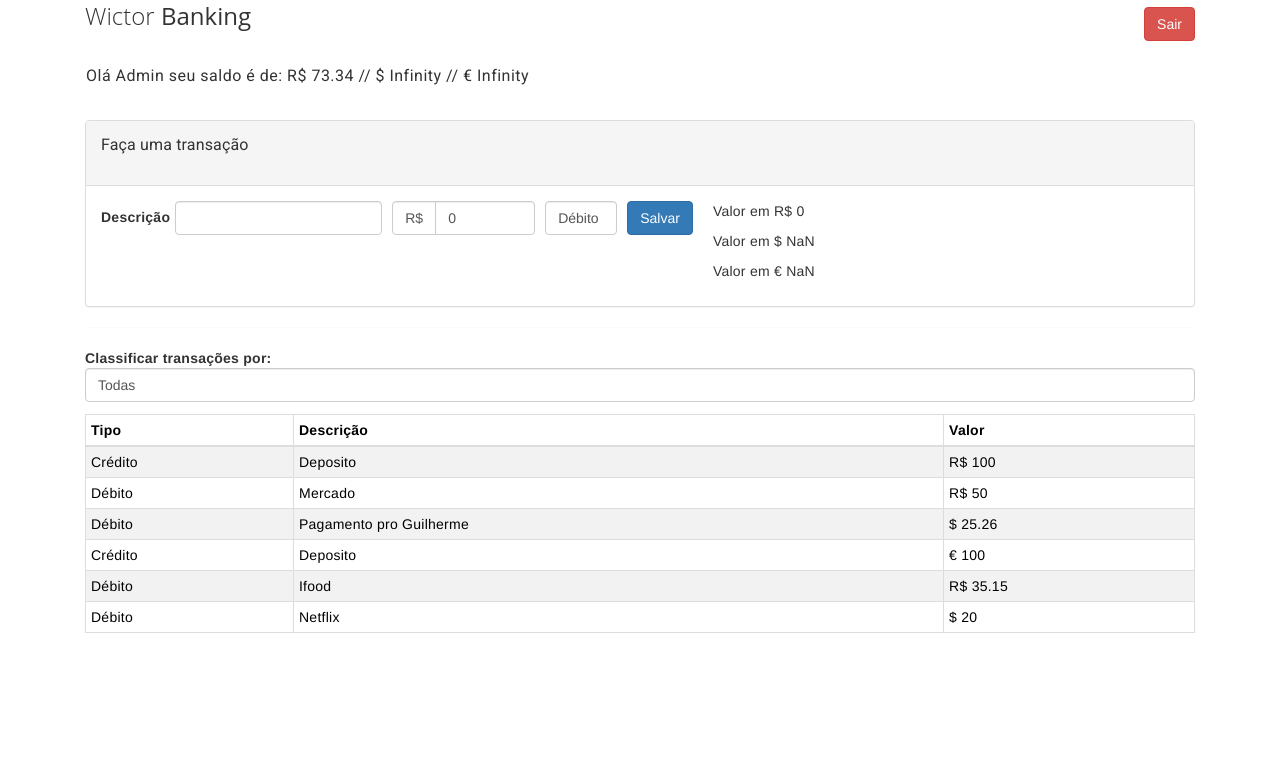
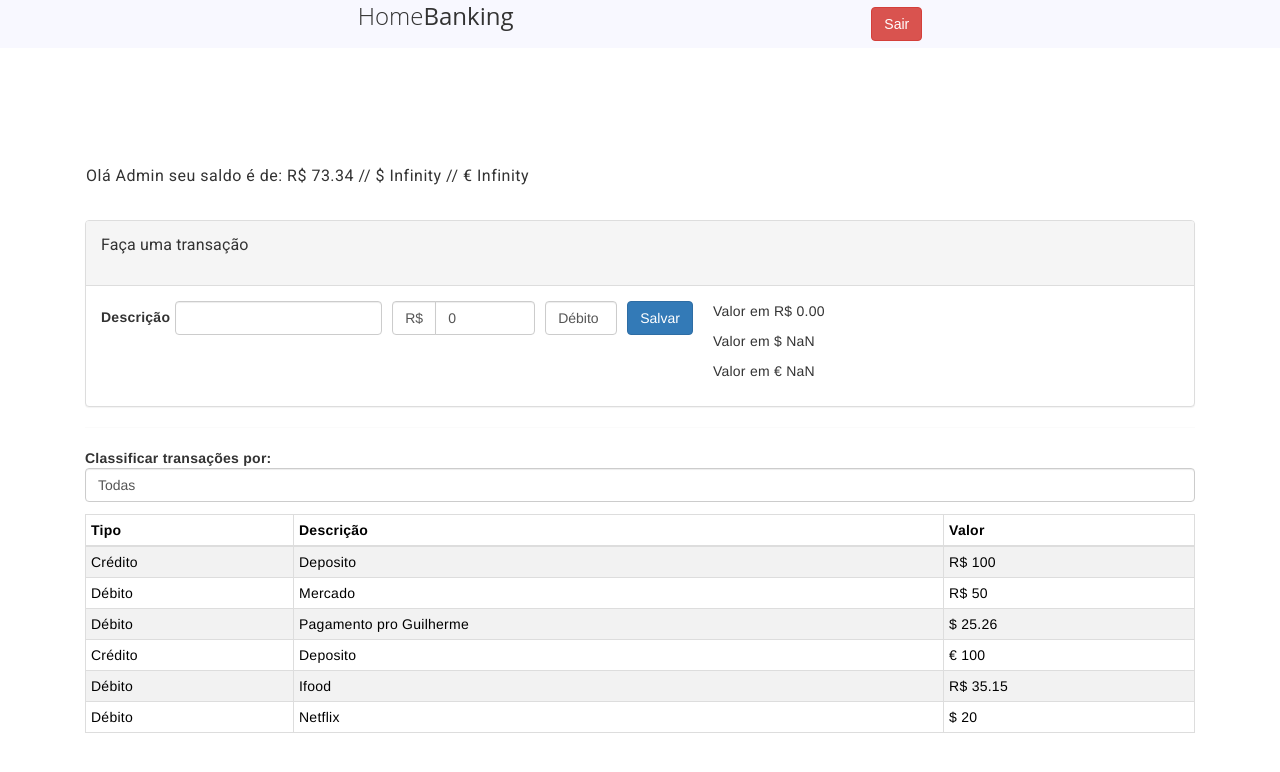
Before and after one commit to WictorLopes/HomeBakingAngular, an Angular app: page /home in a window 1280 px wide. Shown: the top 772 px of the page. Built offline with nearby package versions, Linux system fonts and the light colour scheme; no server answers.

Commit message:
adição de comentários e header com outra cor

```diff
--- a/src/app/pages/home/home.component.css
+++ b/src/app/pages/home/home.component.css
@@ -1,7 +1,14 @@
 .firstWord {
-    font-family: 'Open Sans', sans-serif; font-weight: 300
-  }
+  font-family: "Open Sans", sans-serif;
+  font-weight: 300;
+}
 
-  .secondWord {
-    font-family: 'Open Sans', sans-serif; font-weight: 400
-  }
+.secondWord {
+  font-family: "Open Sans", sans-serif;
+  font-weight: 400;
+}
+
+.site-header{
+  background-color: ghostwhite;
+  margin-bottom: 100px;
+}
--- a/src/app/pages/home/home.component.html
+++ b/src/app/pages/home/home.component.html
@@ -10,24 +10,20 @@
     <script src="https://maxcdn.bootstrapcdn.com/bootstrap/3.4.1/js/bootstrap.min.js"></script>
     <script src="https://ajax.googleapis.com/ajax/libs/angularjs/1.7.9/angular.min.js"></script>
   </head>
+  <header class="site-header">
+    <div
+      style="display: flex; justify-content: space-evenly; align-items: center"
+    >
+      <h1 class="firstWord" style="display: flex">
+        Home <span class="secondWord">Banking</span>
+      </h1>
+      <button class="btn btn-danger" onclick="window.location.assign('')">
+        Sair
+      </button>
+    </div>
+  </header>
   <body ng-controller="MainCtrl">
     <div class="container">
-      <div
-        style="
-          display: flex;
-          justify-content: space-evenly;
-          align-items: center;
-        "
-      >
-        <h1 class="firstWord" style="margin-right: auto">
-          Wictor <span class="secondWord">Banking</span>
-        </h1>
-        <button class="btn btn-danger" onclick="window.location.assign('')">
-          Sair
-        </button>
-        <a href=""></a>
-      </div>
-
       <h4 class="alert alert-default" style="padding-left: initial">
         Olá {{ account.name }} seu saldo é de: R$
         {{ account.runningBalance.toFixed(2) }} // $
@@ -107,7 +103,7 @@
                   Valor em R$
                   {{
                     transaction.coinTypeFilter == "real"
-                      ? transaction.amount
+                      ? transaction.amount.toFixed(2)
                       : transaction.coinTypeFilter == "dolar"
                       ? (transaction.amount * this.cotacaoDolar).toFixed(2)
                       : (transaction.amount * this.cotacaoEuro).toFixed(2)
--- a/src/app/pages/home/home.component.ts
+++ b/src/app/pages/home/home.component.ts
@@ -9,6 +9,7 @@ import { AuthService } from './logout'
   styleUrls: ['./home.component.css'],
 })
 export class HomeComponent {
+  //conta padrão para entrar
   cleanAccount() {
     var account = {
       name: 'Admin',
@@ -18,6 +19,7 @@ export class HomeComponent {
     return account
   }
 
+  //toda vez que faz uma transição volta para os valor 0, tipo débito e descrição vazia
   cleanTransaction() {
     var transaction = {
       coinType: 'real | dolar | euro',
@@ -30,12 +32,12 @@ export class HomeComponent {
 
     return transaction
   }
-
+  //logout apenas para voltar para a página de login
   logout(router: Router) {
     localStorage.removeItem('authToken')
     router.navigate([''])
   }
-
+  //transações fixas para aparecer no histórico
   transactions = [
     {
       amount: 100.0,
@@ -76,8 +78,9 @@ export class HomeComponent {
   ]
   transaction = this.cleanTransaction()
   account = this.cleanAccount()
+  transactionList = this.transactions
 
-  transactionList = this.transactions
+  //API para pegar a cotação da moeda no dia
   cotacaoDolar = 0
   cotacaoEuro = 0
   cotacaoDolarEuro = 0
@@ -104,18 +107,14 @@ export class HomeComponent {
       this.cotacaoEuroDolar = dados.EUR.high
     })
 
-  async saveTransaction(transaction: {
+    //função para calcular o valor a ser depositado dependendo da moeda e salvar a transição
+  saveTransaction(transaction: {
     amount: any
     type: any
     description?: string
     coinType: any
     coinTypeFilter: any
   }) {
-    console.log('cotacaoDolar', this.cotacaoDolar)
-    console.log('cotacaoEuro', this.cotacaoEuro)
-    console.log('cotacaoDolarEuro', this.cotacaoDolarEuro)
-    console.log('cotacaoDolarEuro', this.cotacaoDolarEuro)
-
     var amount = parseFloat(this.transaction.amount.toString())
     var num = parseFloat(this.account.runningBalance.toString())
     var answer = 0
--- a/src/app/pages/login/login.component.html
+++ b/src/app/pages/login/login.component.html
@@ -2,8 +2,8 @@
   <div class="card-login">
     <div class="card p-3">
       <form [formGroup]="form" (ngSubmit)="login()">
-        <div class="form-group">
-          <label for="email">E-mail</label>
+        <div class="form-group" style="margin-bottom: 10px">
+          <label for="email">Usuário</label>
 
           <input
             type="email"
@@ -14,7 +14,7 @@
           />
         </div>
 
-        <div class="form-group">
+        <div class="form-group" style="margin-bottom: 10px">
           <label for="senha">Senha</label>
 
           <input
--- a/src/app/pages/login/login.component.ts
+++ b/src/app/pages/login/login.component.ts
@@ -9,6 +9,7 @@ import { Router } from '@angular/router'
 })
 export class LoginComponent implements OnInit {
   form: any
+  //conta padrão para entrar
   emailDB: string = 'admin'
 
   senhaDB: string = '123'
@@ -19,7 +20,7 @@ export class LoginComponent implements OnInit {
   ngOnInit(): void {
     this.criarForm()
   }
-
+//criar o formulario de preenchimento de login vazio
   criarForm() {
     this.form = this.formBuilder.group({
       email: [''],
@@ -27,6 +28,7 @@ export class LoginComponent implements OnInit {
       senha: [''],
     })
   }
+  //checagem de dados se bate com a conta padrão, se sim direciona para o home se não exibe mensagem de texto
   login() {
     if (
       this.form.get('email').value == this.emailDB &&
```
